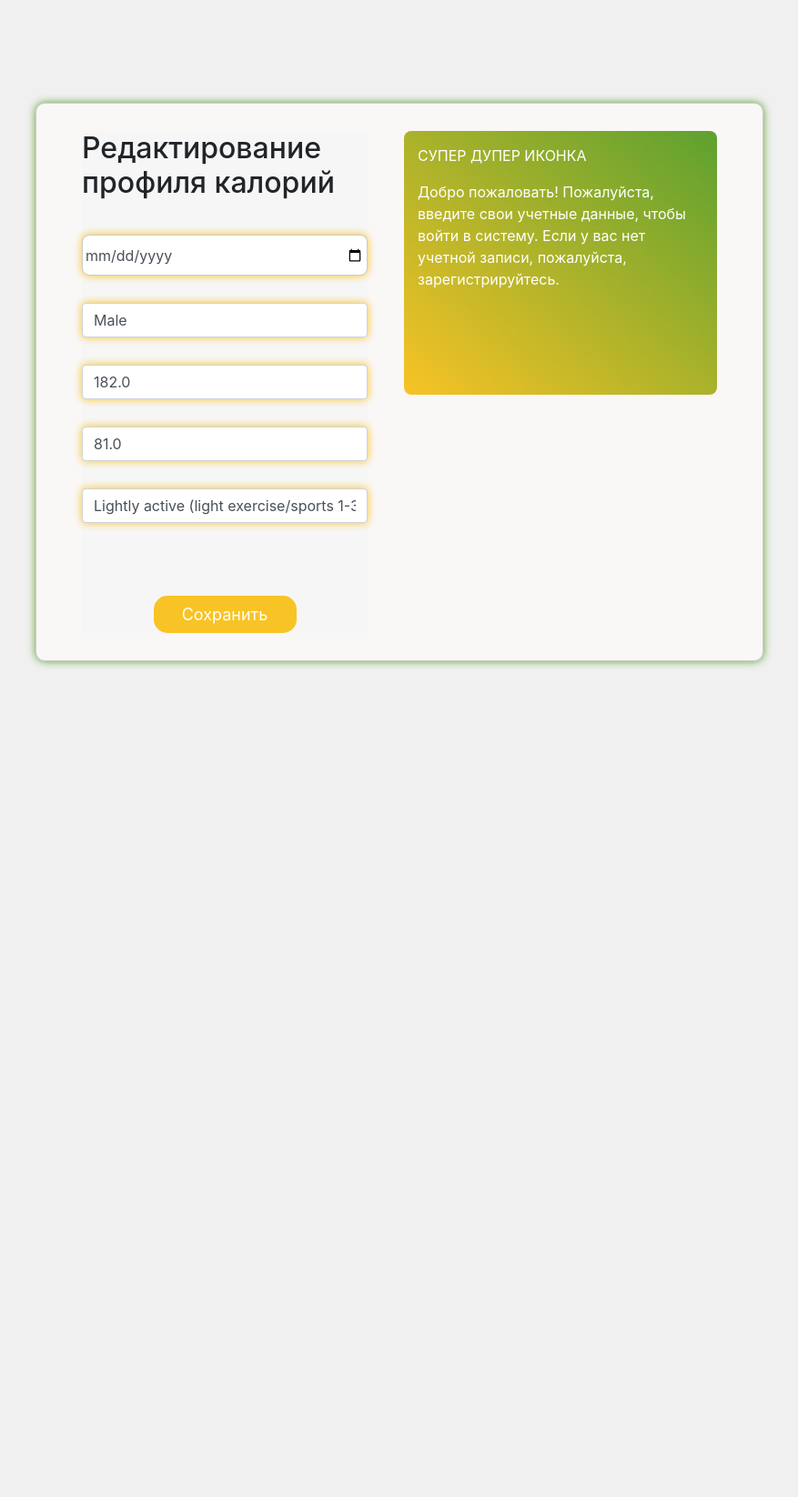
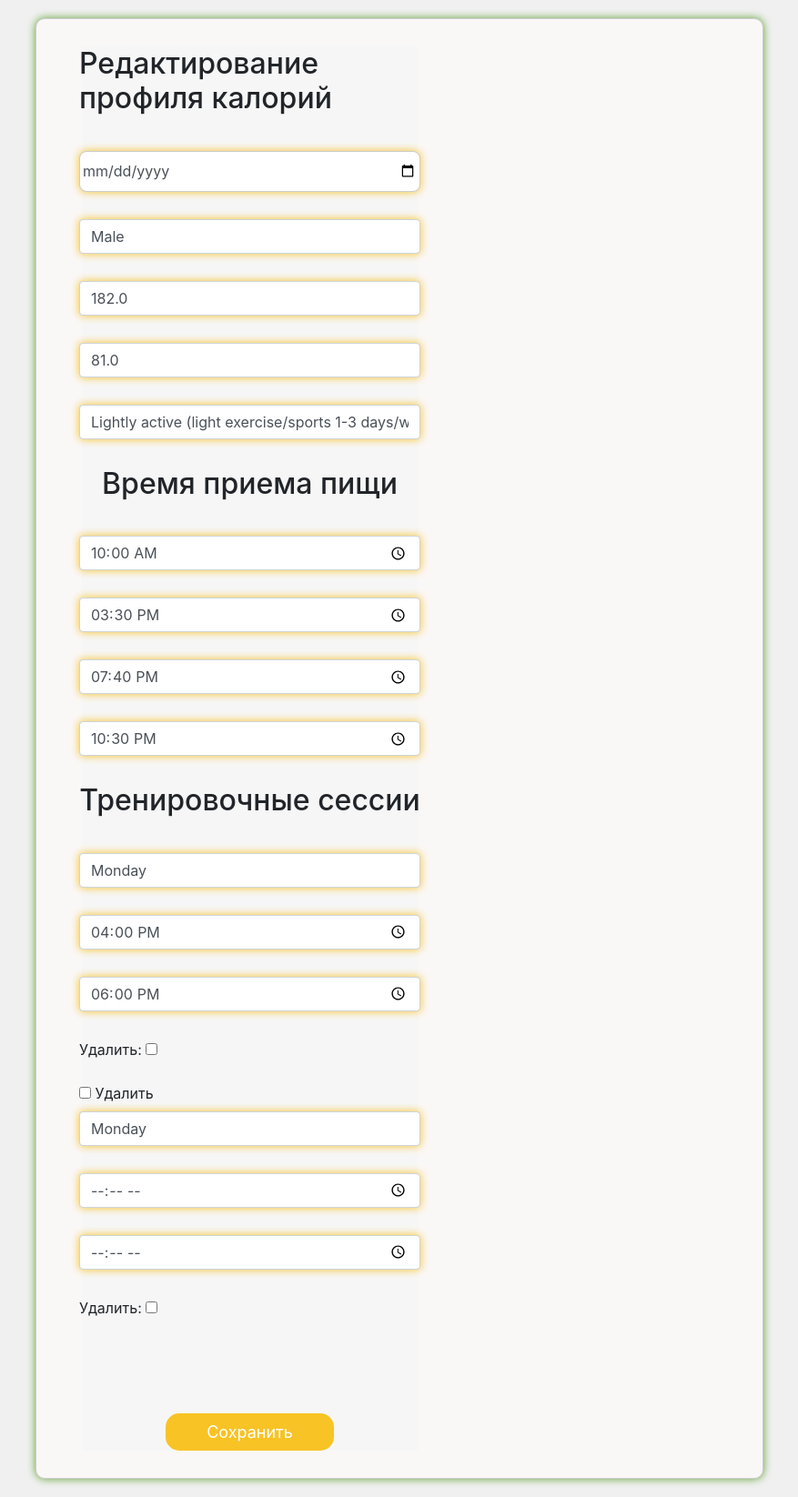
Before and after one commit to Karielka/Fitnes_app, a Django app: page /caloryprofile/edit/ in a window 1280 px wide. Shown: the part 64-1710 px from the top of the page at 91% size, without its empty margins (201-1078 px from the left). Before the commit the page ends 798 px from the top, so only its background shows below. Run offline with Django 5.2, Linux system fonts and the light colour scheme; a user stored in the database is signed in; data comes from the database, SQL or seed files in the repository; parts of the project's set-up code (start-up, migrations or seed data) failed here and were passed over; some libraries are stand-ins or nearby versions.

Commit message:
Make forms in UserCaloryProfile. Make working multiforms. Have bugs. Need to fix(add trainings, delete?

```diff
--- a/Fitnes/Activity/forms.py
+++ b/Fitnes/Activity/forms.py
@@ -2,6 +2,28 @@
 from django import forms
 from .models import Sleep
 from datetime import timedelta
+from Activity.models import TrainingSession
+
+class TrainingSessionForm(forms.ModelForm):
+    day_of_week = forms.ChoiceField(
+        choices=[
+            ('Monday', 'Monday'),
+            ('Tuesday', 'Tuesday'),
+            ('Wednesday', 'Wednesday'),
+            ('Thursday', 'Thursday'),
+            ('Friday', 'Friday'),
+            ('Saturday', 'Saturday'),
+            ('Sunday', 'Sunday')
+        ],
+        label='',
+        widget=forms.Select(attrs={'class': 'form-control'})
+    )
+    start_time = forms.TimeField(label='', widget=forms.TimeInput(attrs={'class': 'form-control', 'type': 'time'}))
+    end_time = forms.TimeField(label='', widget=forms.TimeInput(attrs={'class': 'form-control', 'type': 'time'}))
+
+    class Meta:
+        model = TrainingSession
+        fields = ['day_of_week', 'start_time', 'end_time']
 
 class SleepRecordFormForCreate(forms.ModelForm):
     hours = forms.IntegerField(min_value=0, max_value=23, label="Hours", required=True, widget=forms.NumberInput(attrs={'class': 'form-control'}))
--- a/Fitnes/Activity/models.py
+++ b/Fitnes/Activity/models.py
@@ -1,6 +1,26 @@
 from django.db import models
 from django.contrib.auth.models import User
 from datetime import timedelta
+from Colories.models import TimeTable
+
+class TrainingSession(models.Model):
+    DAYS_OF_WEEK = [
+        ('Monday', 'Понедельник'),
+        ('Tuesday', 'Вторник'),
+        ('Wednesday', 'Среда'),
+        ('Thursday', 'Четверг'),
+        ('Friday', 'Пятница'),
+        ('Saturday', 'Суббота'),
+        ('Sunday', 'Воскресенье'),
+    ]
+
+    time_table = models.ForeignKey(TimeTable, on_delete=models.CASCADE, related_name='training_sessions')
+    day_of_week = models.CharField(max_length=9, choices=DAYS_OF_WEEK)
+    start_time = models.TimeField()
+    end_time = models.TimeField()
+
+    class Meta:
+        unique_together = ('time_table', 'day_of_week', 'start_time')
 
 class Exercise(models.Model):
     user = models.ForeignKey(User, on_delete=models.CASCADE, related_name='exercises')
--- a/Fitnes/Colories/forms.py
+++ b/Fitnes/Colories/forms.py
@@ -1,6 +1,6 @@
 # colories/forms.py
 from django import forms
-from .models import MealRecord, TimeTable, TrainingSession
+from .models import MealRecord, TimeTable
 
 class MealRecordFormForCreate(forms.ModelForm):
     class Meta:
@@ -18,11 +18,11 @@
         fields = ['measure']
 
 class TimeTableForm(forms.ModelForm):
+    breakfast_time = forms.TimeField(label='', widget=forms.TimeInput(attrs={'class': 'form-control', 'type': 'time'}))
+    lunch_time = forms.TimeField(label='', widget=forms.TimeInput(attrs={'class': 'form-control', 'type': 'time'}))
+    dinner_time = forms.TimeField(label='', widget=forms.TimeInput(attrs={'class': 'form-control', 'type': 'time'}))
+    go_to_sleep_time = forms.TimeField(label='', widget=forms.TimeInput(attrs={'class': 'form-control', 'type': 'time'}))
+
     class Meta:
         model = TimeTable
         fields = ['breakfast_time', 'lunch_time', 'dinner_time', 'go_to_sleep_time']
-
-class TrainingSessionForm(forms.ModelForm):
-    class Meta:
-        model = TrainingSession
-        fields = ['day_of_week', 'start_time', 'end_time']
--- a/Fitnes/Colories/models.py
+++ b/Fitnes/Colories/models.py
@@ -58,22 +58,3 @@
     dinner_time = models.TimeField(blank=True, null=True)
     go_to_sleep_time = models.TimeField(blank=True, null=True)
     #время для постоянных тренировок через TrainingSession
-
-class TrainingSession(models.Model):
-    DAYS_OF_WEEK = [
-        ('Monday', 'Понедельник'),
-        ('Tuesday', 'Вторник'),
-        ('Wednesday', 'Среда'),
-        ('Thursday', 'Четверг'),
-        ('Friday', 'Пятница'),
-        ('Saturday', 'Суббота'),
-        ('Sunday', 'Воскресенье'),
-    ]
-
-    time_table = models.ForeignKey(TimeTable, on_delete=models.CASCADE, related_name='training_sessions')
-    day_of_week = models.CharField(max_length=9, choices=DAYS_OF_WEEK)
-    start_time = models.TimeField()
-    end_time = models.TimeField()
-
-    class Meta:
-        unique_together = ('time_table', 'day_of_week', 'start_time')
--- a/Fitnes/Profiles/templates/profiles/calory_profile_edit.html
+++ b/Fitnes/Profiles/templates/profiles/calory_profile_edit.html
@@ -1,37 +1,57 @@
 {% extends "main/base.html" %}
 {% load static %}
-
 
 {% block content %}
 <link rel="stylesheet" href="{% static 'profiles/css/calory_profile_edit.css' %}" type="text/css" media="all">
 
-<body>
-    <div class="page-wrapper">
 <div class="page-wrapper">
     <div class="container-edit">
         <div class="form-container">
-                        <form method="post", class="login-edit">
+            <form method="post" class="login-edit">
+
+                <div class="form-wrapper">
+                    <div class="row">
+                        <div class="col-20">
                             <div class="text-wrapper">
                                 <h2>Редактирование профиля калорий</h2>
                             </div>
-                            <div class="form-wrapper">
                             {% csrf_token %}
                             {{ form.as_p }}
+                        </div>
+                        <div class="col-20">
+                            <div class="text-wrapper">
+                                <h2>Время приема пищи</h2>
+                            </div>
+                            {{ time_table_form.as_p }}
+                        </div>
+                        <div class="col-20">
+                            <div class="text-wrapper">
+                                <h2>Тренировочные сессии</h2>
+                            </div>
+                            {{ formset.management_form }}
+                            {% for form in formset %}
+                                {{ form.as_p }}
+                                {% if form.instance.pk %}
+                                    <input type="checkbox" name="form-{{ forloop.counter0 }}-DELETE" id="id_form-{{ forloop.counter0 }}-DELETE">
+                                    <label for="id_form-{{ forloop.counter0 }}-DELETE">Удалить</label>
+                                {% endif %}
+                            {% endfor %}
+                        </div>
+                    </div>
                 </div>
                 <div class="button-wrapper">
                     <button type="submit" class="btn btn-primary">Сохранить</button>
                 </div>
             </form>
+            <!--
             <div class="login-text">
                 <div class="text1-wrapper">
                     <p>СУПЕР ДУПЕР ИКОНКА</p>
                     <p>Добро пожаловать! Пожалуйста, введите свои учетные данные, чтобы войти в систему. Если у вас нет учетной записи, пожалуйста, зарегистрируйтесь.</p>
                 </div>
             </div>
+            -->
         </div>
     </div>
 </div>
-        </div>
-    </div>
-</body>
 {% endblock %}
--- a/Fitnes/Profiles/views.py
+++ b/Fitnes/Profiles/views.py
@@ -3,6 +3,12 @@
 from .models import UserCaloryProfile, Profile
 from .forms import UserCaloryProfileForm, UserProfileForm
 from Progress.models import Goal
+from Colories.forms import TimeTableForm
+from Colories.models import TimeTable
+from django.forms import modelformset_factory
+
+from Activity.models import TrainingSession
+from Activity.forms import TrainingSessionForm
 
 @login_required
 def profile_edit(request):
@@ -26,15 +32,45 @@
 
 @login_required
 def calory_profile_edit(request):
-    profile = get_object_or_404(UserCaloryProfile, user=request.user)
+    user = request.user
+    try:
+        profile = user.calory_profile
+    except UserCaloryProfile.DoesNotExist:
+        profile = UserCaloryProfile.objects.create(user=user)
+
+    try:
+        time_table = TimeTable.objects.get(user=user)
+    except TimeTable.DoesNotExist:
+        time_table = TimeTable.objects.create(user=user)
+
+    TrainingSessionFormSet = modelformset_factory(TrainingSession, form=TrainingSessionForm, extra=1, can_delete=True)
+
     if request.method == 'POST':
         form = UserCaloryProfileForm(request.POST, instance=profile)
-        if form.is_valid():
+        time_table_form = TimeTableForm(request.POST, instance=time_table)
+        formset = TrainingSessionFormSet(request.POST, queryset=TrainingSession.objects.filter(time_table=time_table))
+
+        if form.is_valid() and time_table_form.is_valid() and formset.is_valid():
             form.save()
+            time_table_form.save()
+            instances = formset.save(commit=False)
+            for instance in instances:
+                instance.time_table = time_table
+                instance.save()
+            formset.save()
             return redirect('profile')
+
     else:
         form = UserCaloryProfileForm(instance=profile)
-    return render(request, 'profiles/calory_profile_edit.html', {'form': form})
+        time_table_form = TimeTableForm(instance=time_table)
+        formset = TrainingSessionFormSet(queryset=TrainingSession.objects.filter(time_table=time_table))
+
+    context = {
+        'form': form,
+        'time_table_form': time_table_form,
+        'formset': formset,
+    }
+    return render(request, 'profiles/calory_profile_edit.html', context)
 
 @login_required
 def profile_create(request):
```
Also changed, not shown: Fitnes/Activity/migrations/0002_trainingsession.py (added), Fitnes/Colories/migrations/0007_delete_trainingsession.py (added), Fitnes/db.sqlite3. Lines whose indentation alone changed are shown as unchanged.
